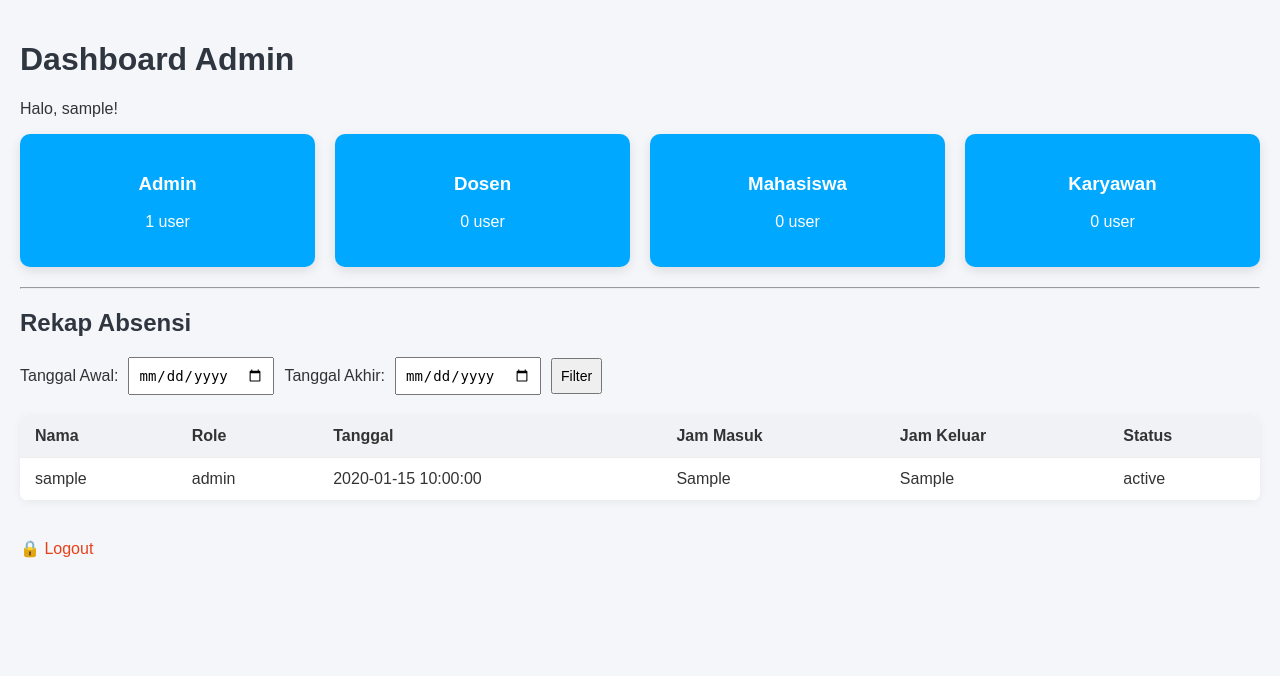
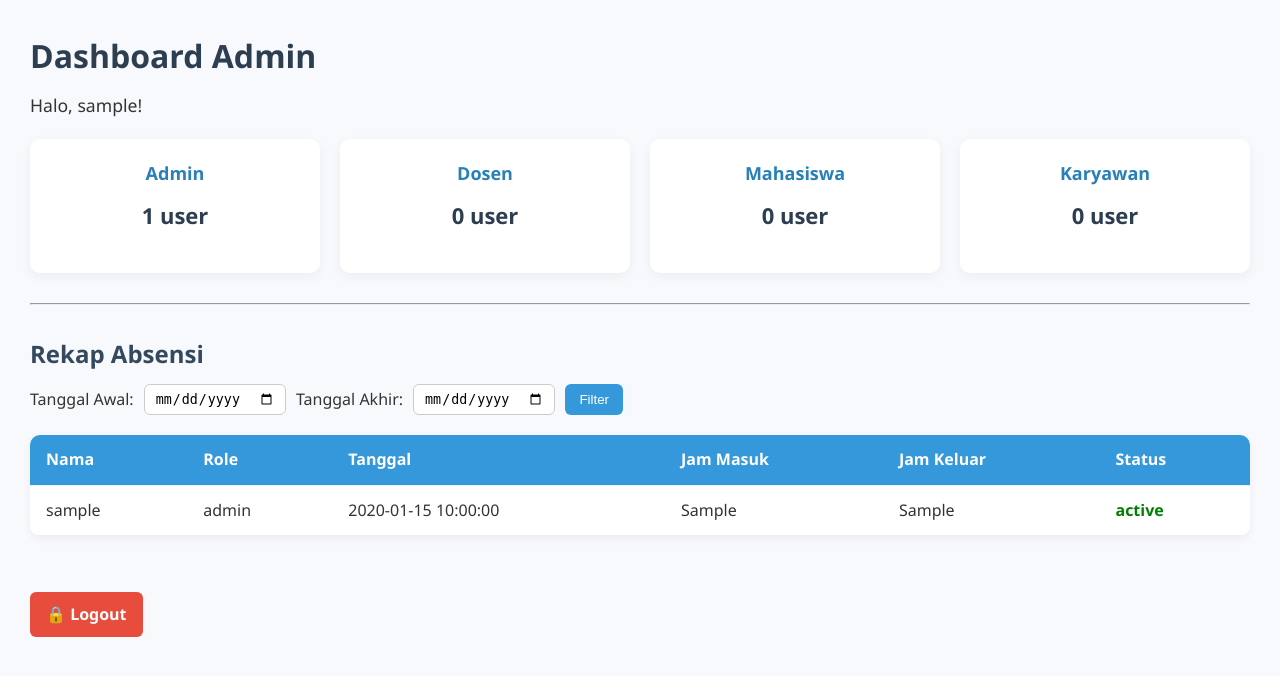
Before and after one commit to chanjr227/absensi, a PHP site: page /admin/dashboard.php in a window 1280 px wide. Shown: the top 676 px of the page. Run offline with PHP 8.4, Linux system fonts and the light colour scheme; the visitor is signed in with stand-in values (Sample User, id 1); tables that the repository leaves empty or names only in its code hold one stand-in row (values such as "Sample post").

Commit message:
test absen

```diff
--- a/assets/css/admin_dashboard.css
+++ b/assets/css/admin_dashboard.css
@@ -1,34 +1,68 @@
-body {
-  font-family: Arial, sans-serif;
-  background-color: #f5f6fa;
+/* General reset */
+* {
   margin: 0;
-  padding: 20px;
-  color: #333;
+  padding: 0;
+  box-sizing: border-box;
 }
 
-h1,
+body {
+  font-family: "Segoe UI", sans-serif;
+  background-color: #f7f9fc;
+  color: #333;
+  padding: 30px;
+  line-height: 1.6;
+}
+
+h1 {
+  font-size: 2em;
+  margin-bottom: 10px;
+  color: #2c3e50;
+}
+
 h2 {
-  color: #2f3640;
+  margin-top: 30px;
+  margin-bottom: 10px;
+  color: #34495e;
+}
+
+p {
+  margin-bottom: 20px;
+  font-size: 1.1em;
 }
 
 .card-container {
-  display: flex;
+  display: grid;
+  grid-template-columns: repeat(auto-fit, minmax(180px, 1fr));
   gap: 20px;
-  margin-bottom: 20px;
-  flex-wrap: wrap;
+  margin-bottom: 30px;
 }
 
 .card {
-  background: #00a8ff;
-  color: #fff;
+  background: white;
+  border-radius: 10px;
+  box-shadow: 0 4px 12px rgba(0, 0, 0, 0.05);
   padding: 20px;
-  border-radius: 10px;
-  flex: 1;
-  min-width: 150px;
   text-align: center;
-  box-shadow: 0 4px 12px rgba(0, 0, 0, 0.1);
+  transition: transform 0.2s ease;
 }
 
+.card:hover {
+  transform: translateY(-5px);
+}
+
+.card h3 {
+  margin-bottom: 10px;
+  color: #2980b9;
+  font-size: 18px;
+}
+
+.card p {
+  font-size: 22px;
+  font-weight: bold;
+  color: #2c3e50;
+}
+
+/* Form Filter */
 form {
   margin-bottom: 20px;
   display: flex;
@@ -37,39 +71,80 @@ form {
   align-items: center;
 }
 
-input[type="date"],
-button {
-  padding: 8px;
-  font-size: 14px;
+form label {
+  font-weight: 500;
 }
 
+form input[type="date"] {
+  padding: 6px 10px;
+  border: 1px solid #ccc;
+  border-radius: 6px;
+}
+
+form button {
+  background-color: #3498db;
+  color: white;
+  padding: 8px 14px;
+  border: none;
+  border-radius: 6px;
+  cursor: pointer;
+  transition: background-color 0.3s ease;
+}
+
+form button:hover {
+  background-color: #2980b9;
+}
+
+/* Table */
 table {
   width: 100%;
   border-collapse: collapse;
-  background-color: #fff;
-  border-radius: 8px;
+  background: white;
+  border-radius: 10px;
   overflow: hidden;
-  box-shadow: 0 2px 8px rgba(0, 0, 0, 0.05);
+  box-shadow: 0 3px 8px rgba(0, 0, 0, 0.05);
 }
 
-th,
-td {
-  padding: 12px 15px;
+table thead {
+  background-color: #3498db;
+  color: white;
+}
+
+table th,
+table td {
+  padding: 12px 16px;
   text-align: left;
   border-bottom: 1px solid #eee;
 }
 
-th {
-  background-color: #f1f2f6;
-}
-
-tr:hover {
+table tbody tr:hover {
   background-color: #f0f8ff;
 }
 
-a {
+/* Status Highlight */
+td:nth-child(6) {
+  font-weight: bold;
+  color: green;
+}
+
+td:nth-child(6):contains("Terlambat"),
+td:nth-child(6):contains("Absent") {
+  color: red;
+}
+
+/* Logout */
+a[href*="logout"] {
   display: inline-block;
-  margin-top: 20px;
-  color: #e84118;
+  margin-top: 30px;
   text-decoration: none;
+  background: #e74c3c;
+  color: white;
+  padding: 10px 16px;
+  border-radius: 6px;
+  font-weight: bold;
+  transition: background-color 0.2s ease;
 }
+
+a[href*="logout"]:hover {
+  background: #c0392b;
+}
```
Also changed, not shown: uploads/foto_1754385625.png (added).
